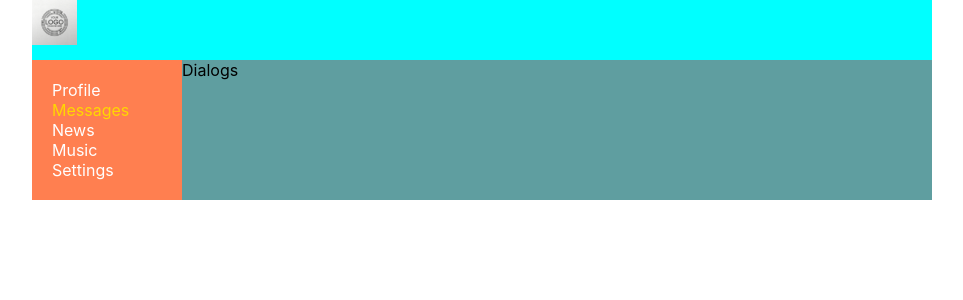
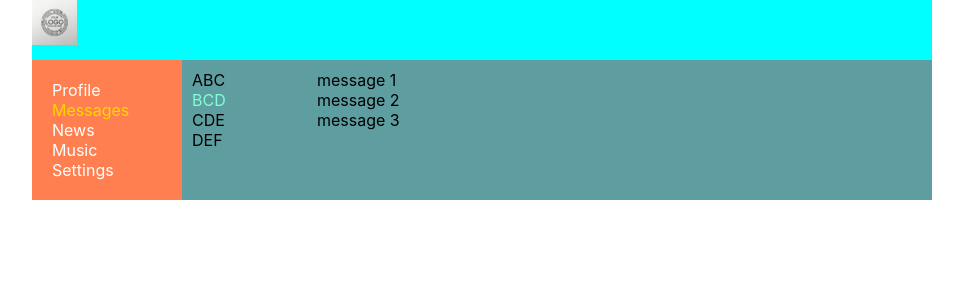
Before and after one commit to ksasrg/samurai-way, a React (Create React App) app: page /messages in a window 1280 px wide. Shown: the top 300 px of the page, without its empty margins (158-1121 px from the left). Built offline with nearby package versions, Linux system fonts and the light colour scheme.

Commit message:
21. Верстаем страницу Диалогов

```diff
--- a/src/components/Dialogs/Dialogs.module.css
+++ b/src/components/Dialogs/Dialogs.module.css
@@ -1,9 +1,20 @@
-.content {
-  grid-area: c;
-  background-color: cadetblue;
-
+.dialogs {
+  display: grid;
+  grid-template-columns: 2fr 10fr;
 }
 
-.backimg {
-  width: 100%;
+.dialogsItems {
+  padding: 10px;
 }
+
+.dialogsItems .active {
+  color: aquamarine;
+}
+
+.dialog {}
+
+.messages {
+  padding: 10px;
+}
+
+.message {}
--- a/src/components/Dialogs/Dialogs.tsx
+++ b/src/components/Dialogs/Dialogs.tsx
@@ -1,14 +1,32 @@
 import React from 'react';
 import s from './Dialogs.module.css'
 
-type DialogsPropsType ={
+type DialogsPropsType = {
 
 }
 
 const Dialogs = (props: DialogsPropsType) => {
   return (
-    <div>
-      Dialogs
+    <div className={s.dialogs}>
+      <div className={s.dialogsItems}>
+        <div className={s.dialog}>
+          ABC
+        </div>
+        <div className={s.dialog + ' ' + s.active}>
+          BCD
+        </div>
+        <div className={s.dialog}>
+          CDE
+        </div>
+        <div className={s.dialog}>
+          DEF
+        </div>
+      </div>
+      <div className={s.messages}>
+        <div className={s.message}>message 1</div>
+        <div className={s.message}>message 2</div>
+        <div className={s.message}>message 3</div>
+      </div>
     </div>
   );
 };
```
